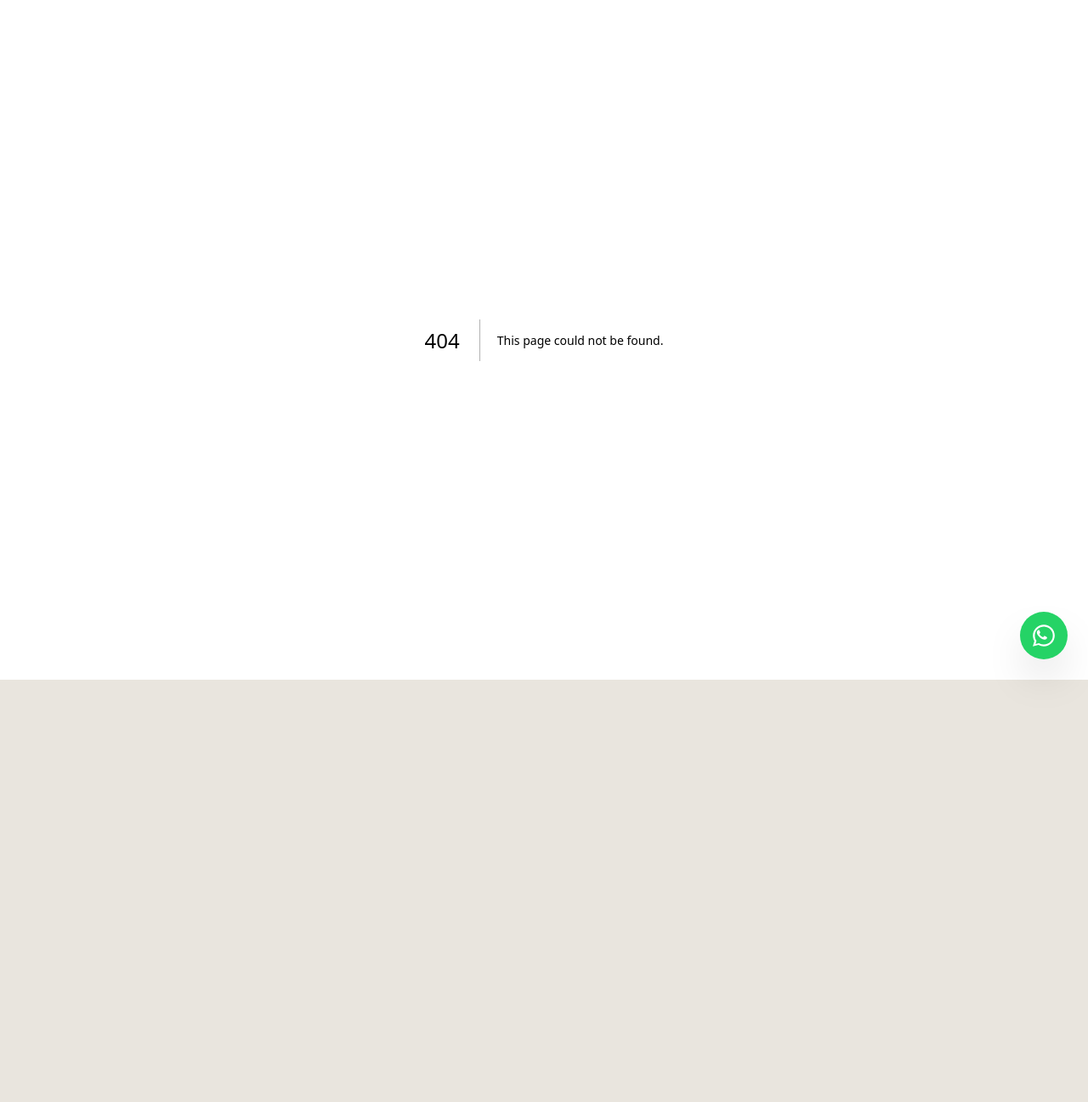
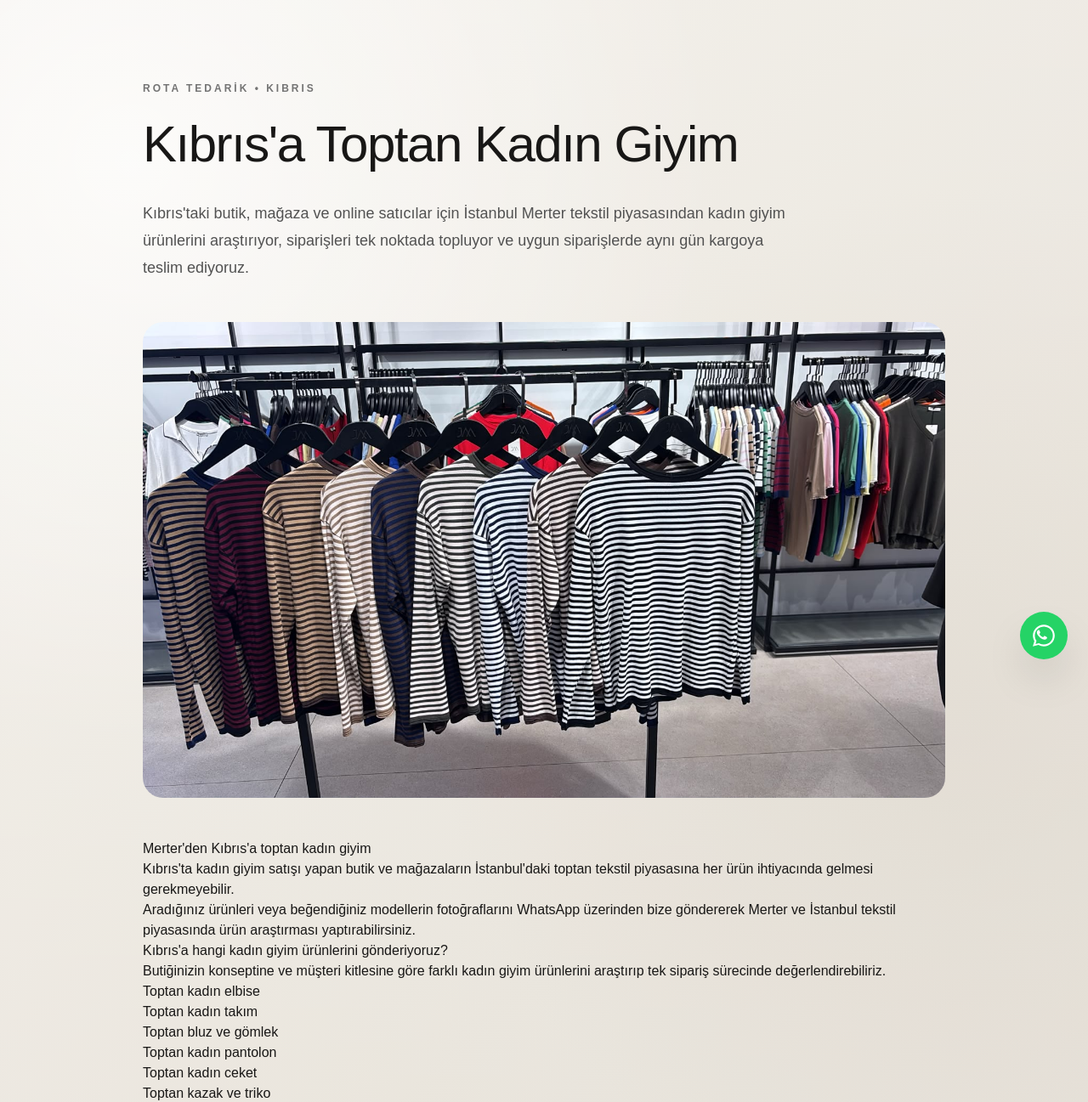
Before and after one commit to sudesolmaz1412/merternedarik, a Next.js app: page /blog/kibrisa-toptan-kadin-giyim in a window 1280 px wide. Before the commit this address had no page. Shown: the top 1297 px of the page at 85% size. Before the commit the page ends 800 px from the top, so only its background shows below. Built offline with nearby package versions, Linux system fonts and the light colour scheme.

Commit message:
Kibrisa toptan kadin giyim ve ayni gun kargo SEO sayfasi eklendi

```diff
--- /dev/null
+++ b/app/blog/kibrisa-toptan-kadin-giyim/page.tsx
@@ -0,0 +1,195 @@
+import type { Metadata } from "next";
+import Link from "next/link";
+
+export const metadata: Metadata = {
+  title: "Kıbrıs'a Toptan Kadın Giyim | Merter'den Aynı Gün Kargo",
+  description:
+    "Kıbrıs'taki butik ve mağazalar için Merter toptan kadın giyim tedariği. Elbise, takım, bluz, gömlek, pantolon ve yeni sezon ürünlerinde aynı gün kargo çıkışı.",
+  alternates: {
+    canonical:
+      "https://www.merterdentedarik.com/blog/kibrisa-toptan-kadin-giyim",
+  },
+};
+
+export default function Page() {
+  return (
+    <main className="min-h-screen bg-[#f5f2ed] text-[#181716]">
+      <article className="mx-auto max-w-5xl px-6 py-16 md:px-10 md:py-24">
+
+        <header className="max-w-4xl">
+          <p className="mb-5 text-xs font-semibold uppercase tracking-[0.25em] text-neutral-500">
+            ROTA TEDARİK • KIBRIS
+          </p>
+
+          <h1 className="text-4xl font-medium leading-tight tracking-tight md:text-6xl">
+            Kıbrıs&apos;a Toptan Kadın Giyim
+          </h1>
+
+          <p className="mt-7 max-w-3xl text-lg leading-8 text-neutral-600">
+            Kıbrıs&apos;taki butik, mağaza ve online satıcılar için
+            İstanbul Merter tekstil piyasasından kadın giyim ürünlerini
+            araştırıyor, siparişleri tek noktada topluyor ve uygun
+            siparişlerde aynı gün kargoya teslim ediyoruz.
+          </p>
+        </header>
+
+        <div className="my-12 overflow-hidden rounded-3xl">
+          <img
+            src="/images/toptankadingiyimmodel.jpeg"
+            alt="Kıbrıs toptan kadın giyim Merter tedarik"
+            className="h-[420px] w-full object-cover md:h-[560px]"
+          />
+        </div>
+
+        <div className="prose prose-neutral max-w-none prose-p:leading-8">
+
+          <h2>Merter'den Kıbrıs'a toptan kadın giyim</h2>
+
+          <p>
+            Kıbrıs&apos;ta kadın giyim satışı yapan butik ve mağazaların
+            İstanbul&apos;daki toptan tekstil piyasasına her ürün ihtiyacında
+            gelmesi gerekmeyebilir.
+          </p>
+
+          <p>
+            Aradığınız ürünleri veya beğendiğiniz modellerin fotoğraflarını
+            WhatsApp üzerinden bize göndererek Merter ve İstanbul tekstil
+            piyasasında ürün araştırması yaptırabilirsiniz.
+          </p>
+
+          <h2>Kıbrıs'a hangi kadın giyim ürünlerini gönderiyoruz?</h2>
+
+          <p>
+            Butiğinizin konseptine ve müşteri kitlesine göre farklı kadın
+            giyim ürünlerini araştırıp tek sipariş sürecinde
+            değerlendirebiliriz.
+          </p>
+
+          <ul>
+            <li>Toptan kadın elbise</li>
+            <li>Toptan kadın takım</li>
+            <li>Toptan bluz ve gömlek</li>
+            <li>Toptan kadın pantolon</li>
+            <li>Toptan kadın ceket</li>
+            <li>Toptan kazak ve triko</li>
+            <li>Yeni sezon kadın giyim modelleri</li>
+          </ul>
+
+          <h2>Kıbrıs'a aynı gün kargo çıkışı</h2>
+
+          <p>
+            Sipariş ve ödeme süreci zamanında tamamlanan, ürünleri hazır
+            olan siparişleri mümkün olduğunda aynı gün kargoya teslim
+            ediyoruz.
+          </p>
+
+          <p>
+            Böylece Kıbrıs&apos;taki butik ve mağazalar İstanbul&apos;dan ürün
+            tedarik sürecini uzaktan yönetebilir. Teslimat süresi seçilen
+            taşıyıcıya ve gönderim koşullarına göre değişebilir.
+          </p>
+
+          <h2>Kıbrıs'taki butiklere ürün tedariği</h2>
+
+          <p>
+            Lefkoşa, Girne, Gazimağusa ve Kıbrıs&apos;ın farklı bölgelerinde
+            faaliyet gösteren butik ve mağazalar ürün taleplerini uzaktan
+            iletebilir.
+          </p>
+
+          <p>
+            Ürün grubu, model, beden, renk ve adet bilgilerini paylaşmanız
+            yeterlidir. Uygun seçenekleri İstanbul tekstil piyasasında
+            araştırarak sipariş sürecini birlikte planlıyoruz.
+          </p>
+
+          <h2>Her gün yeni kadın giyim modelleri</h2>
+
+          <p>
+            Yeni gelen modelleri düzenli olarak takip etmek isteyen
+            müşterilerimiz WhatsApp üzerinden bizimle iletişime geçebilir.
+            Güncel ürün taleplerinizi doğrudan iletebilir ve aradığınız
+            modeller için ürün araştırması isteyebilirsiniz.
+          </p>
+
+          <h2>İstanbul'a gelmeden Merter'den ürün alın</h2>
+
+          <p>
+            Rota Tedarik&apos;in amacı, İstanbul dışında ve Kıbrıs&apos;ta bulunan
+            işletmeler için ürün araştırma ve tedarik sürecini
+            kolaylaştırmaktır.
+          </p>
+
+          <p>
+            Siz mağazanızın satışına odaklanırken aradığınız ürünlerin
+            İstanbul tekstil piyasasında araştırılması ve sipariş
+            organizasyonu tek noktadan yürütülebilir.
+          </p>
+
+          <h2>Merter toptan kadın giyim</h2>
+
+          <p>
+            Merter kadın giyim piyasası ve ürün tedarik süreci hakkında
+            daha fazla bilgi için ana rehberimizi inceleyebilirsiniz.
+          </p>
+
+          <p>
+            <Link
+              href="/blog/merter-toptan-kadin-giyim"
+              className="font-semibold underline underline-offset-4"
+            >
+              Merter Toptan Kadın Giyim →
+            </Link>
+          </p>
+
+          <h2>Toptan kadın giyim ürünlerini inceleyin</h2>
+
+          <p>
+            Elbise, takım, ceket, pantolon, bluz ve diğer kadın giyim
+            kategorileri için ürün sayfamıza geçebilirsiniz.
+          </p>
+
+          <p>
+            <Link
+              href="/blog/merter-toptan-kadin-giyim-urunleri"
+              className="font-semibold underline underline-offset-4"
+            >
+              Merter Toptan Kadın Giyim Ürünleri →
+            </Link>
+          </p>
+
+        </div>
+
+        <section className="mt-20 rounded-3xl bg-[#242321] p-8 text-white md:p-12">
+          <p className="text-xs font-semibold uppercase tracking-[0.25em] text-white/50">
+            KIBRIS • ROTA TEDARİK
+          </p>
+
+          <h2 className="mt-4 text-3xl font-medium md:text-4xl">
+            Kıbrıs'taki mağazanız için ürün mü arıyorsunuz?
+          </h2>
+
+          <p className="mt-5 max-w-2xl leading-7 text-white/65">
+            Aradığınız modeli veya ürün fotoğrafını WhatsApp&apos;tan gönderin.
+            İstanbul tekstil piyasasında sizin için araştıralım ve
+            siparişinizi Kıbrıs&apos;a gönderelim.
+          </p>
+
+          <a
+            href="https://wa.me/905324975361?text=Merhaba%2C%20K%C4%B1br%C4%B1s%20i%C3%A7in%20toptan%20kad%C4%B1n%20giyim%20%C3%BCr%C3%BCn%C3%BC%20almak%20istiyorum."
+            target="_blank"
+            rel="noopener noreferrer"
+            className="mt-8 inline-flex rounded-full bg-white px-7 py-4 text-sm font-semibold text-[#242321]"
+          >
+            Kıbrıs İçin Ürün Sor →
+          </a>
+
+          <p className="mt-5 text-sm text-white/50">
+            WhatsApp: 0532 497 53 61
+          </p>
+        </section>
+
+      </article>
+    </main>
+  );
+}
```
